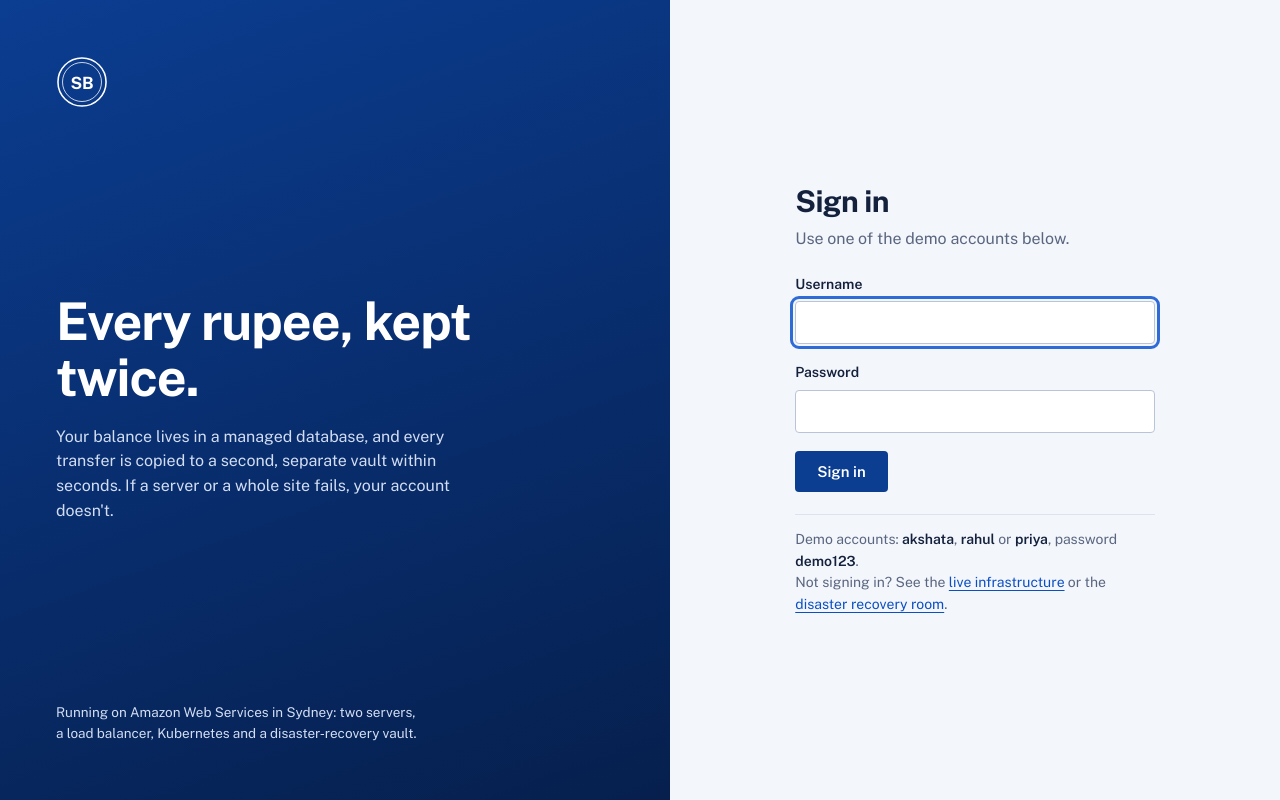
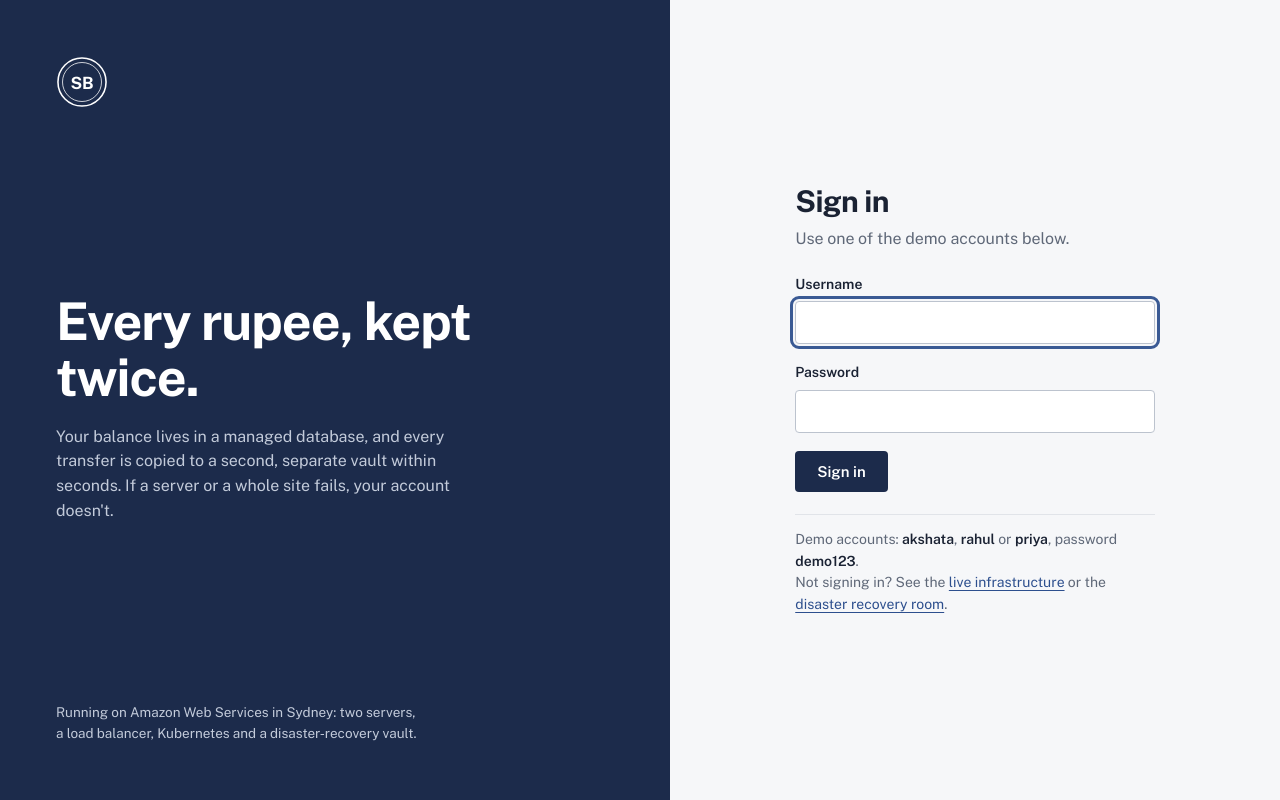
Before and after one commit to akshata1412/securebank, a Flask app: page / in a window 1280 px wide. Run offline with Flask 3, Linux system fonts and the light colour scheme.

Commit message:
Tone the theme down to a muted navy
Navy #1C2B4B instead of bright blue, neutral grey-white backgrounds, no
gradients.

Co-Authored-By: Claude Opus 5.5 <noreply@anthropic.com>
Claude-Session: https://claude.ai/code/session_01Mv8w5AnYfk7Gsv5vWtT937

```diff
--- a/app/static/style.css
+++ b/app/static/style.css
@@ -2,19 +2,19 @@
    Public Sans throughout; tabular figures for money. */
 :root {
   color-scheme: light;
-  --forest: #0B3D91;       /* bank blue: passbook cover, buttons */
-  --forest-hover: #082F72;
-  --pine: #082C6B;         /* masthead */
-  --paper: #F3F6FB;        /* page */
+  --forest: #1C2B4B;       /* bank blue: passbook cover, buttons */
+  --forest-hover: #14203A;
+  --pine: #1C2B4B;         /* masthead */
+  --paper: #F6F7F9;        /* page */
   --sheet: #FFFFFF;        /* panels */
-  --line-strong: #0B3D91;  /* section rules */
-  --brass: #2E6BD6;        /* accent: focus ring, pending dot */
-  --brass-light: #9EC0F5;  /* accent on blue */
-  --link: #0B4FC4;
-  --ink: #14213D;
-  --muted: #5A6680;
-  --soft: #D3DEF3;         /* secondary text on blue */
-  --rule: #DCE3EE;
+  --line-strong: #1C2B4B;  /* section rules */
+  --brass: #3A5A94;        /* accent: focus ring, pending dot */
+  --brass-light: #AEBBD3;  /* accent on blue */
+  --link: #2D4F8E;
+  --ink: #1A2233;
+  --muted: #5F6878;
+  --soft: #C3CBDA;         /* secondary text on blue */
+  --rule: #E1E4E9;
   --debit: #B42318;
   --credit: #1E7B45;
   --alert-bg: #FDECEA;
@@ -38,7 +38,7 @@ a:focus-visible, button:focus-visible, input:focus-visible, select:focus-visible
 .brand svg { flex: none; }
 .brand b { font: 700 22px/1 var(--display); letter-spacing: -.01em; }
 .nav { display: flex; gap: 22px; flex-wrap: wrap; font-size: 14.5px; }
-.nav a { color: #C8D4EC; text-decoration: none; padding: 4px 0; border-bottom: 2px solid transparent; }
+.nav a { color: #C3CBDA; text-decoration: none; padding: 4px 0; border-bottom: 2px solid transparent; }
 .nav a:hover { color: #fff; }
 .nav a[aria-current] { color: #fff; border-bottom-color: #fff; }
 .nav .out { color: #fff; font-weight: 600; }
@@ -54,8 +54,8 @@ h3 { font: 600 15px/1.4 var(--sans); }
 .lede { color: var(--muted); max-width: 62ch; margin-top: 8px; }
 
 /* ---- the passbook (the one bold element) ---- */
-.passbook { display: grid; grid-template-columns: minmax(260px, 340px) 1fr; margin-top: 28px; border-radius: 6px; overflow: hidden; box-shadow: 0 1px 0 var(--rule), 0 18px 40px -28px rgba(11, 61, 145, .35); }
-.cover { background: linear-gradient(160deg, #0B3D91, #082C6B); color: #fff; padding: 28px 28px 24px; position: relative; display: flex; flex-direction: column; gap: 18px; }
+.passbook { display: grid; grid-template-columns: minmax(260px, 340px) 1fr; margin-top: 28px; border-radius: 6px; overflow: hidden; box-shadow: 0 1px 0 var(--rule), 0 18px 40px -28px rgba(28, 43, 75, .28); }
+.cover { background: #1C2B4B; color: #fff; padding: 28px 28px 24px; position: relative; display: flex; flex-direction: column; gap: 18px; }
 .cover::after { content: ''; position: absolute; inset: 10px; border: 1px solid rgba(255, 255, 255, .22); border-radius: 3px; pointer-events: none; }
 .cover .holder { font: 600 19px/1.3 var(--serif); }
 .cover .acct { color: var(--soft); font-size: 14px; letter-spacing: .04em; }
@@ -96,7 +96,7 @@ h3 { font: 600 15px/1.4 var(--sans); }
 .field { margin-bottom: 18px; }
 .field label { display: block; font-size: 14px; font-weight: 600; margin-bottom: 6px; }
 .field .hint { color: var(--muted); font-size: 13px; margin-top: 4px; }
-input, select { width: 100%; font: 400 16px var(--sans); color: var(--ink); background: #fff; border: 1px solid #B9C4D6; border-radius: 4px; padding: 11px 12px; }
+input, select { width: 100%; font: 400 16px var(--sans); color: var(--ink); background: #fff; border: 1px solid #BCC3CE; border-radius: 4px; padding: 11px 12px; }
 .amount { position: relative; }
 .amount span { position: absolute; left: 12px; top: 50%; transform: translateY(-50%); color: var(--muted); font-family: var(--serif); }
 .amount input { padding-left: 40px; color: var(--ink); font: 600 22px var(--serif); }
@@ -109,7 +109,7 @@ input, select { width: 100%; font: 400 16px var(--sans); color: var(--ink); back
 
 /* ---- login ---- */
 .signin { display: grid; grid-template-columns: 1.1fr 1fr; min-height: 100vh; }
-.signin-art { background: linear-gradient(160deg, #0B3D91, #061F4D); color: #fff; padding: 56px; display: flex; flex-direction: column; justify-content: space-between; position: relative; overflow: hidden; }
+.signin-art { background: #1C2B4B; color: #fff; padding: 56px; display: flex; flex-direction: column; justify-content: space-between; position: relative; overflow: hidden; }
 .signin-art .big { font: 700 52px/1.08 var(--serif); letter-spacing: -.02em; max-width: 13ch; color: #fff; }
 .signin-art p { color: var(--soft); max-width: 44ch; margin-top: 18px; }
 .signin-art .stack { color: var(--soft); font-size: 13.5px; }
```
